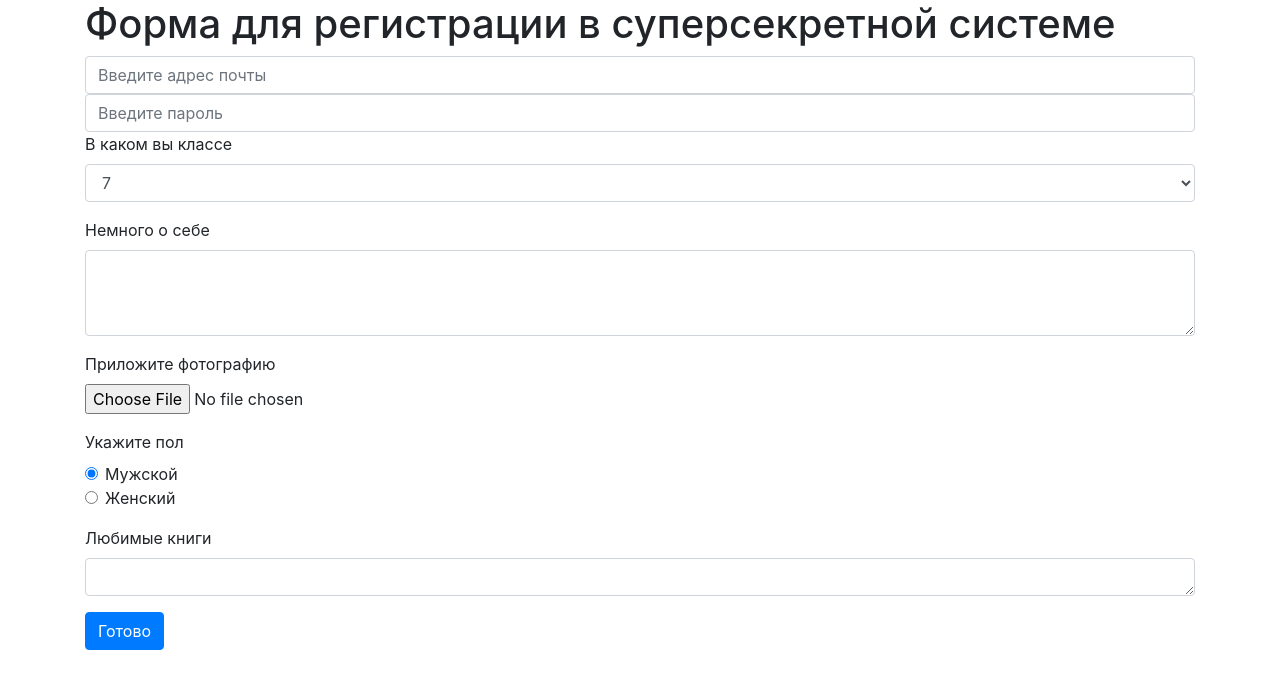
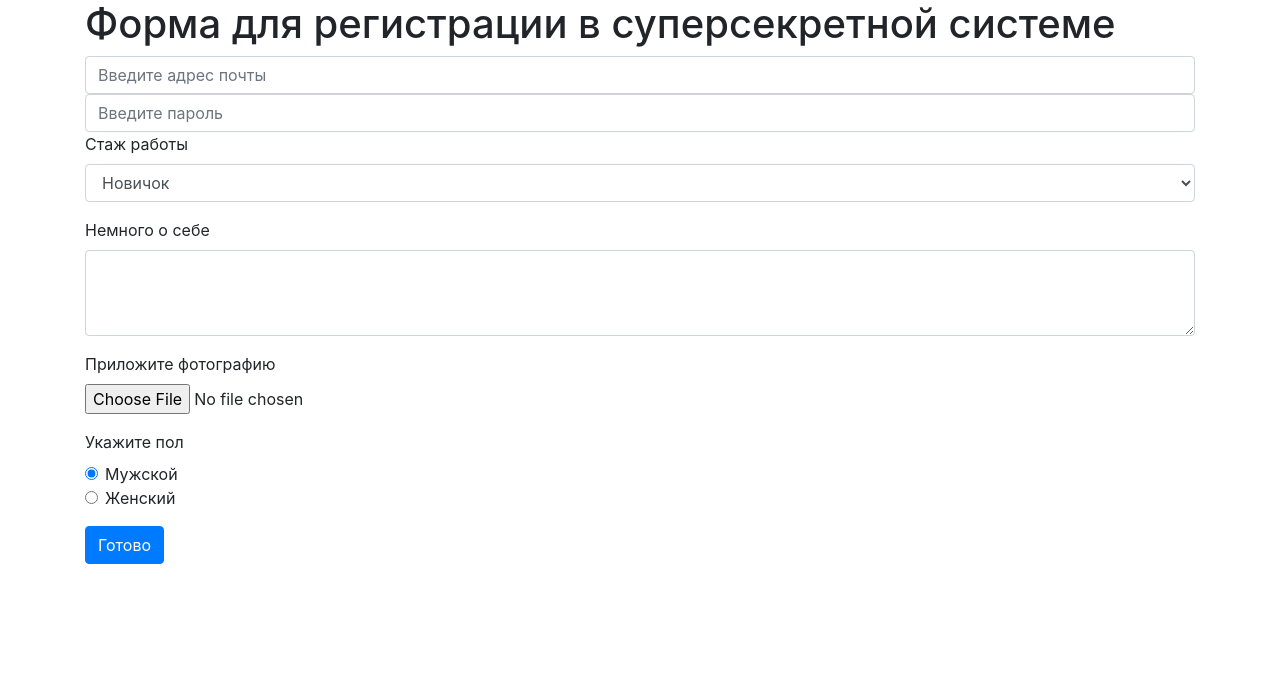
Before and after one commit to RuslanGaliullin/WebServer, a Flask app: page /registration in a window 1280 px wide. Shown: the part 56-745 px from the top of the page. Run offline with Flask 2, Linux system fonts and the light colour scheme; some libraries are stand-ins or nearby versions.

Commit message:
All vivod

```diff
--- a/templates/registration.html
+++ b/templates/registration.html
@@ -8,13 +8,13 @@
            name="email">
     <input type="password" class="form-control" id="password" placeholder="Введите пароль" name="password">
     <div class="form-group">
-        <label for="classSelect">В каком вы классе</label>
+        <label for="classSelect">Стаж работы</label>
         <select class="form-control" id="classSelect" name="class">
-            <option>7</option>
-            <option>8</option>
-            <option>9</option>
-            <option>10</option>
-            <option>11</option>
+            <option>Новичок</option>
+            <option>Трудяга</option>
+            <option>Новатор</option>
+            <option>Готовлю всю жизнь</option>
+            <option>Бог</option>
         </select>
     </div>
     <div class="form-group">
@@ -40,10 +40,6 @@
             </label>
         </div>
     </div>
-    <div class="form-group">
-        <label for="about">Любимые книги</label>
-        <textarea class="form-control" id="about" rows="1" name="books"></textarea>
-    </div>
     <button type="submit" class="btn btn-primary">Готово</button>
 </form>
 </body>
```
